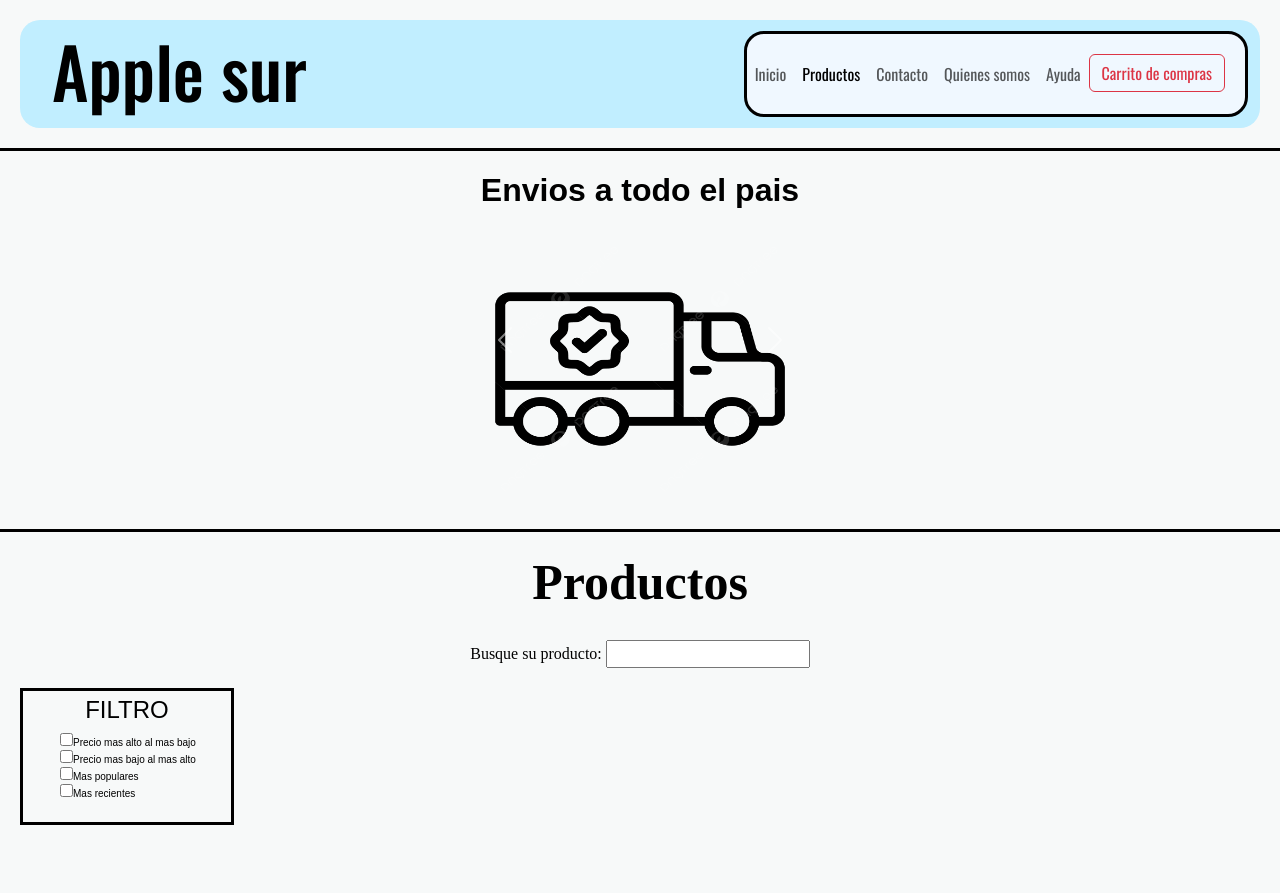
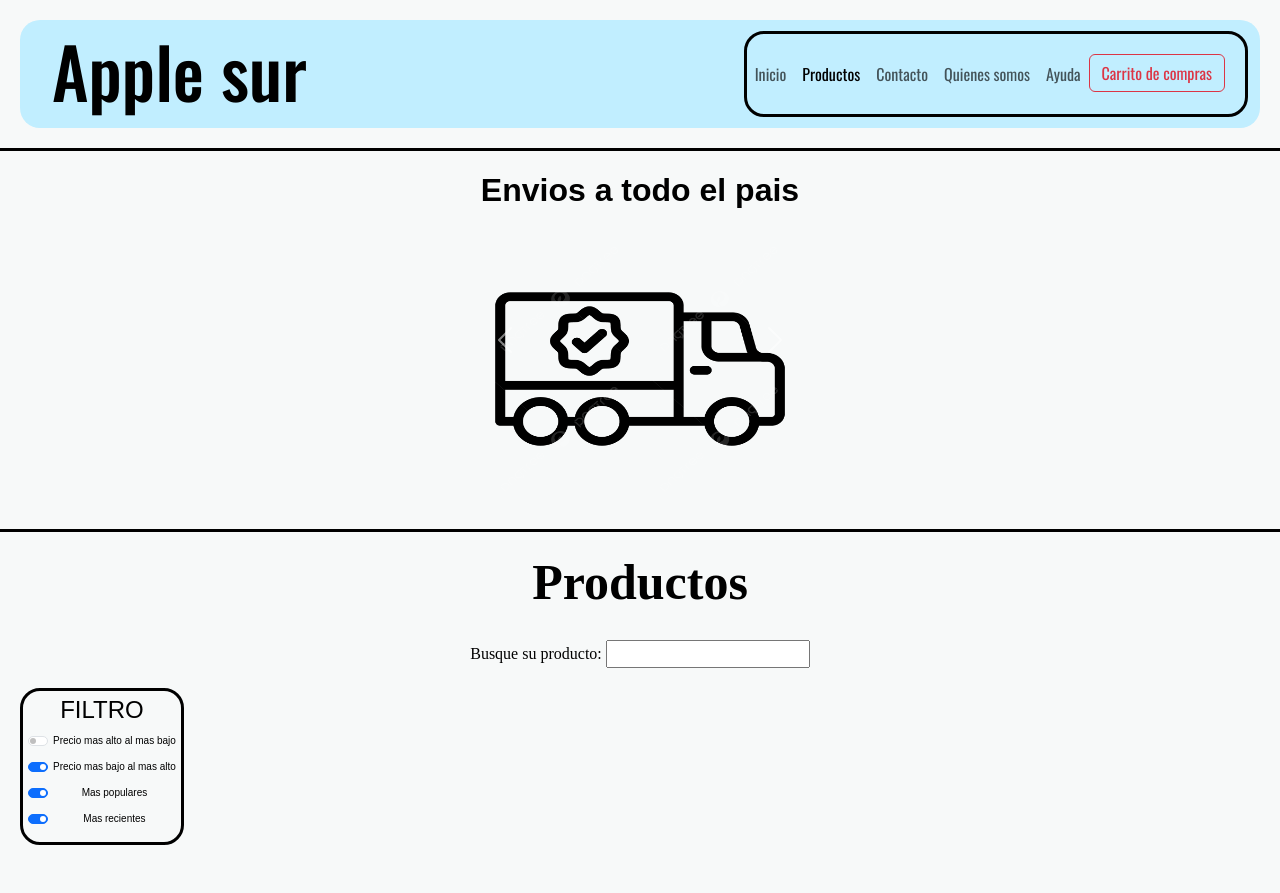
Before and after one commit to SantiagoMizzau/applesur, a plain HTML site: page pages/productos.html in a window 1280 px wide. Shown: the top 893 px of the page. Drawn offline with nearby package versions, Linux system fonts and the light colour scheme; a web font is replaced by a local one.

Commit message:
modificacion de paleta de colores y elementos 2

```diff
--- a/css/styles.css
+++ b/css/styles.css
@@ -17,8 +17,6 @@ body {
 header {
     font-style: initial;
     padding: 20px;
-
-    border-bottom: solid;
     align-items: center;
 }
 
@@ -38,15 +36,11 @@ header nav {
     border-radius: 20px;
 }
 
-
-
-
 main img {
     width: 100%;
 }
 
 header ul {
-    background-color: aliceblue;
     border-style: solid;
     border-color: rgb(0, 0, 0);
     border-radius: 20px;
@@ -64,6 +58,7 @@ header ul {
     text-align: center;
     font-family: "Khula", sans-serif;
     border-bottom: solid;
+    border-top: solid;
 }
 
 .beneficios h3 {
@@ -110,7 +105,7 @@ header ul {
 }
 
 .categorias button :active {
-    background-color: #61d9fb
+    background-color: rgb(193, 238, 255)
 }
 
 /*Buscador de producto*/
@@ -145,7 +140,7 @@ header ul {
 }
 
 .servicios button {
-    background-color: rgba(17, 19, 68, 0.7);
+    background-color: rgba(84, 106, 123);
     padding: 10px;
     border-radius: 20px;
 
@@ -191,7 +186,7 @@ header ul {
 .productos button {
     border-radius: 20px;
     padding: 10px;
-    background-color: rgb(17, 19, 68, 0.7);
+    background-color: rgb(84, 106, 123);
     font-weight: 200;
     font-family: "Kameron", serif;
 }
@@ -214,7 +209,6 @@ header ul {
     width: 100%;
     height: 45vh;
     border-radius: 20px;
-
 }
 
 /*Filtro de productos*/
@@ -222,18 +216,13 @@ header ul {
     text-align: center;
     border-color: black;
     border-style: solid;
+    border-radius: 20px;
     display: inline-table;
     margin-bottom: 30px;
     margin-left: 20px;
     padding: 5px;
     font-size: 10px;
     font-family: "Khula", sans-serif;
-}
-
-.filtro ul {
-    list-style: none;
-    text-align: left;
-    margin-right: 30px;
 }
 
 /*Quienes somos*/
@@ -258,7 +247,6 @@ header ul {
 
 .quienessomos p {
     font-size: larger;
-    font-family: serif;
     text-align: center;
     font-family: "Khula", sans-serif;
 
@@ -290,6 +278,10 @@ header ul {
     font-family: "Khula", sans-serif;
 }
 
+.equipo article :hover {
+    font-weight: bold;
+}
+
 .equipo article {
     display: flex;
     flex-direction: column;
@@ -298,6 +290,7 @@ header ul {
     border-style: solid;
     padding: 40px;
     border-radius: 20px;
+    background-color: rgb(193, 238, 255);
 }
 
 .equipo img {
@@ -436,10 +429,14 @@ header ul {
     font-family: "Khula", sans-serif;
 }
 
+.enviar {
+    background-color: rgba(84, 106, 123);
+}
+
 /*pie de pagina*/
 footer {
     margin-top: 30px;
-    background-color: rgb(165, 164, 164);
+    background-color: rgba(165, 164, 164, 0.816);
     padding: 50px;
     display: flex;
     flex-wrap: nowrap;
--- a/pages/productos.html
+++ b/pages/productos.html
@@ -91,12 +91,22 @@
             <!--Filtro de productos -->
             <div class="filtro">
                 <h4>FILTRO</h4>
-                <ul>
-                    <li><input type="checkbox">Precio mas alto al mas bajo</li>
-                    <li><input type="checkbox">Precio mas bajo al mas alto</li>
-                    <li><input type="checkbox">Mas populares</li>
-                    <li><input type="checkbox">Mas recientes</li>
-                </ul>
+                <div class="form-check form-switch">
+                    <input class="form-check-input" type="checkbox" role="switch" id="switchCheckDefault">
+                    <label class="form-check-label" for="switchCheckDefault">Precio mas alto al mas bajo</label>
+                </div>
+                <div class="form-check form-switch">
+                    <input class="form-check-input" type="checkbox" role="switch" id="switchCheckChecked" checked>
+                    <label class="form-check-label" for="switchCheckChecked">Precio mas bajo al mas alto</label>
+                </div>
+                <div class="form-check form-switch">
+                    <input class="form-check-input" type="checkbox" role="switch" id="switchCheckChecked" checked>
+                    <label class="form-check-label" for="switchCheckChecked">Mas populares</label>
+                </div>
+                <div class="form-check form-switch">
+                    <input class="form-check-input" type="checkbox" role="switch" id="switchCheckChecked" checked>
+                    <label class="form-check-label" for="switchCheckChecked">Mas recientes</label>
+                </div>
             </div>
         </section>
         <section>
```
Also changed, not shown: pages/ayuda.html (+1 -1 lines).
